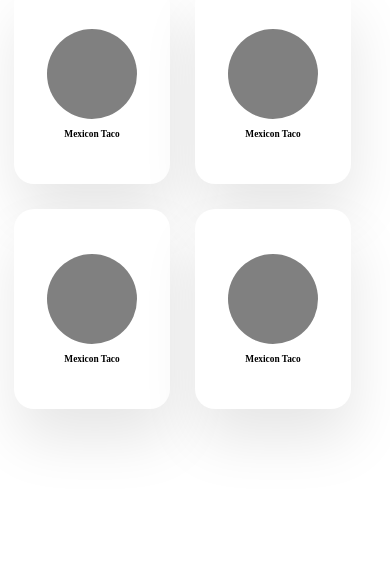
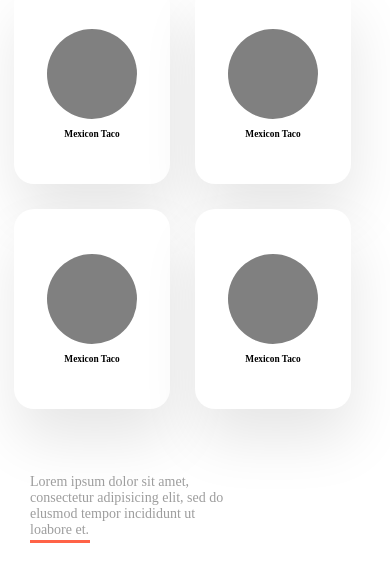
Before and after one commit to Mohammadshahzaib007/inkoop-interview-mockup, a plain HTML site: page index.html in a window 390 px wide. Shown: the part 246-828 px from the top of the page. Drawn offline with Linux system fonts and the light colour scheme.

Commit message:
improved some issues

```diff
--- a/style.css
+++ b/style.css
@@ -309,4 +309,8 @@ body {
         right      : 20px;
         top        : 20px;
     }
+
+    .mobile-para {
+        display: inline-block;
+    }
 }
```
